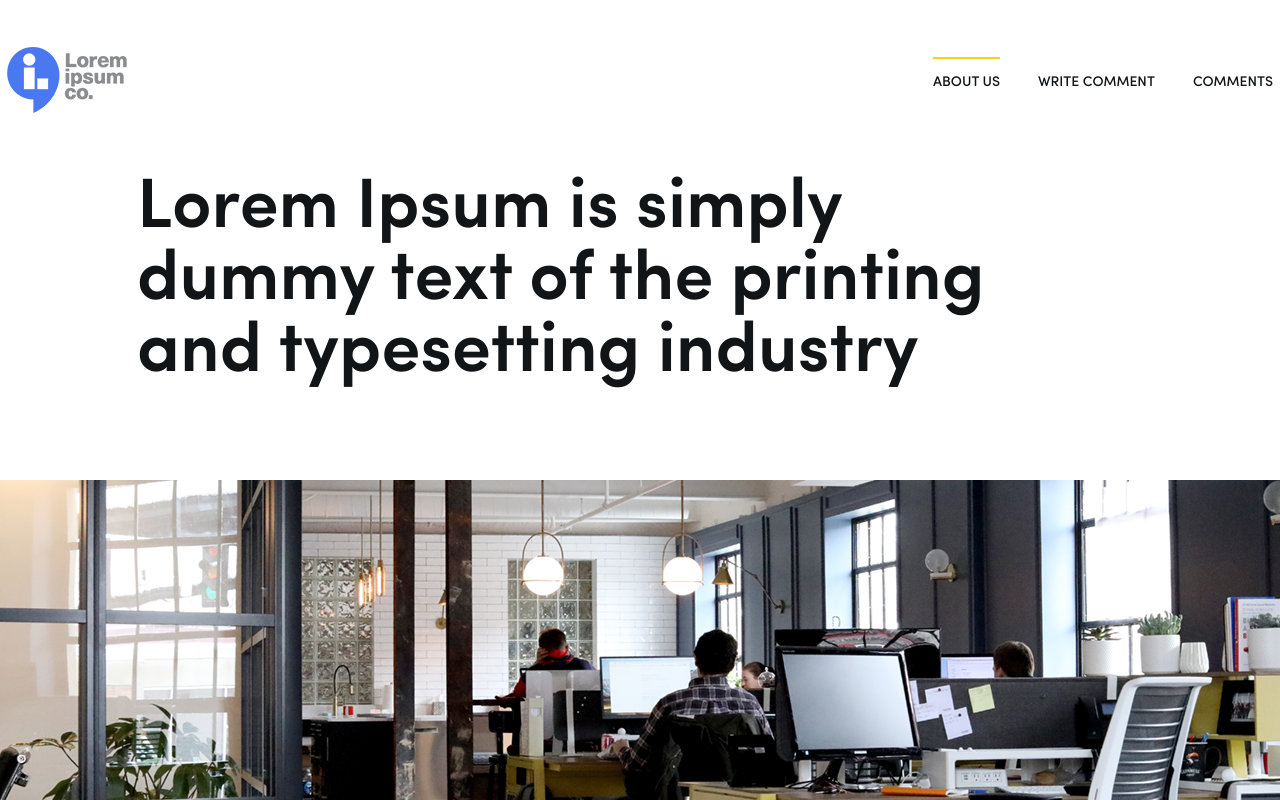
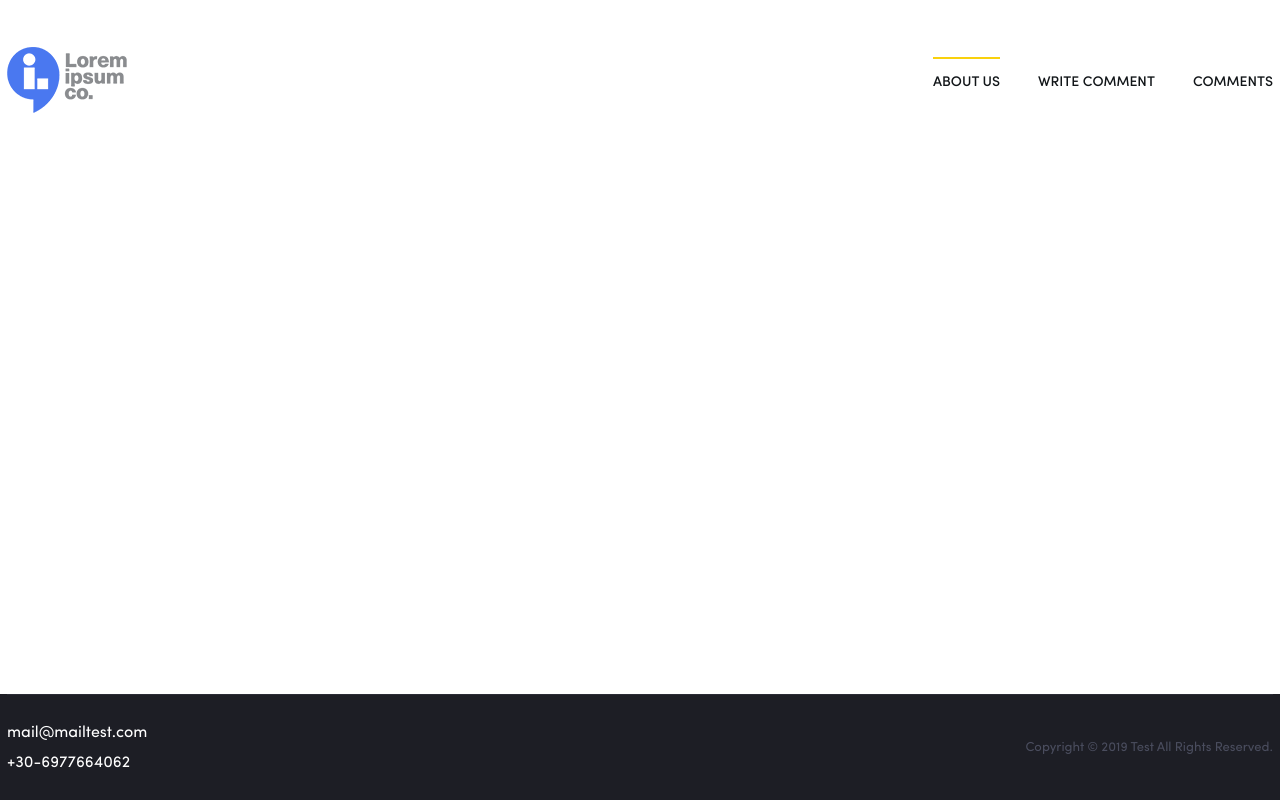
Before and after one commit to brabus786/codebright, a React (Create React App) app: page /codebright/build in a window 1280 px wide. Shown: the top 800 px of the page. Built offline with nearby package versions, Linux system fonts and the light colour scheme.

Commit message:
base dir fix

```diff
--- a/src/components/Body/Body.js
+++ b/src/components/Body/Body.js
@@ -10,9 +10,10 @@ const Body = () => {
     return (
         <div className="Body">
             <Switch>
-                <Route path='/' exact component={HomPage} />
-                <Route path='/comments' exact component={Comments} />
-                <Route path='/comments/:id' exact component={WriteComment} />
+                <Route path='/codebright/build/' exact component={HomPage} />
+                <Route path='/codebright/build/comments' exact component={Comments} />
+                <Route path='/codebright/build/comments/:id' exact component={WriteComment} />
+                <Route path='/codebright/build/' component={HomPage} />
             </Switch>
             {/*<HomPage/>*/}
             {/*<WriteComment/>*/}
```
Also changed, not shown: 8 other files (tests, documents, lock files or other folders).
